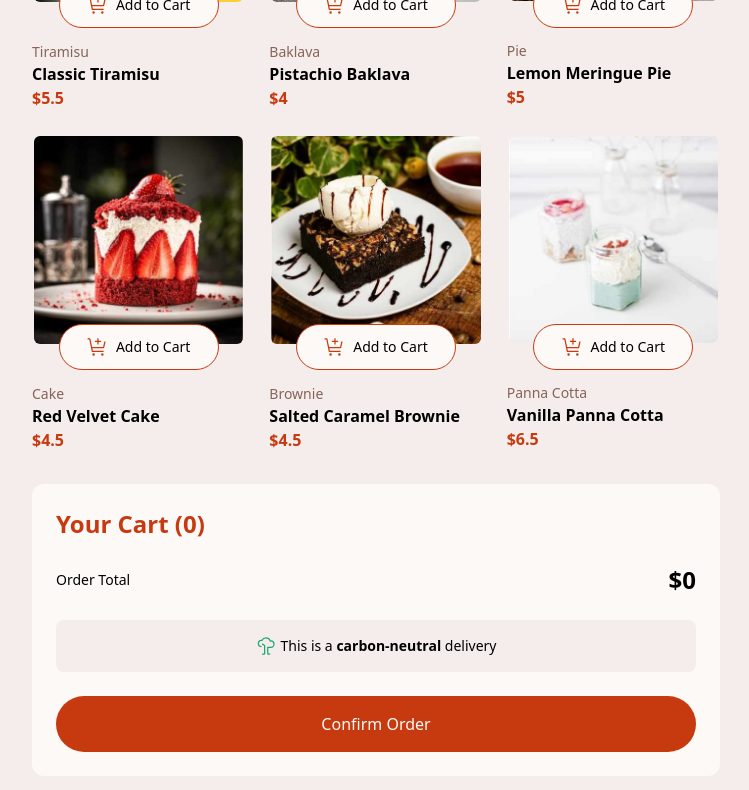
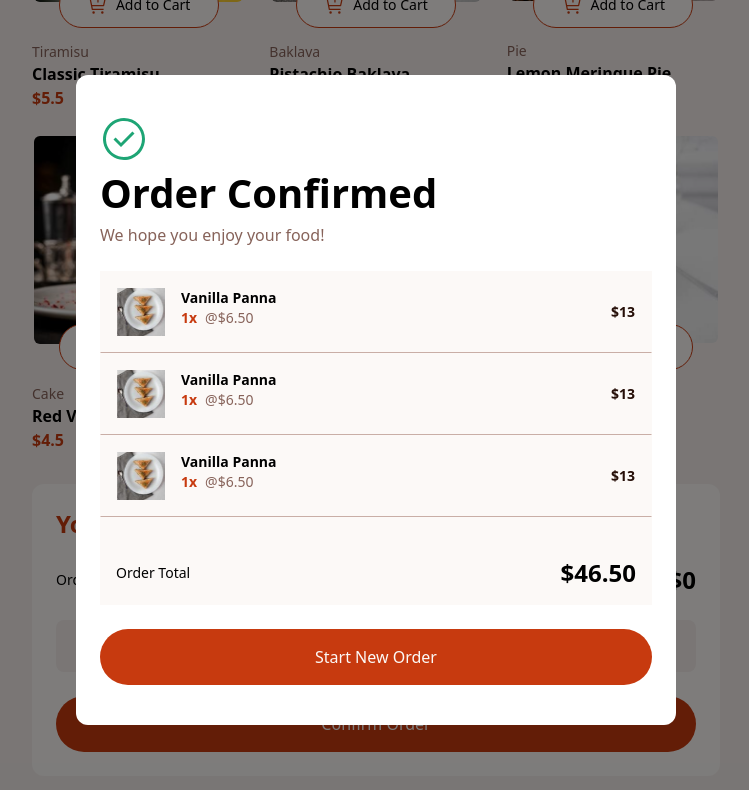
Before and after one commit to Davichobits/product-list-with-cart, a React (Vite) app: page / in a window 1280 px wide. Both pictures are taken after a click on the button "Confirm Order". Shown: the part 664-1454 px from the top of the page, without its empty margins (264-1013 px from the left). Built offline with nearby package versions, Linux system fonts and the light colour scheme.

Commit message:
Confirmation Modal

```diff
--- a/src/App.tsx
+++ b/src/App.tsx
@@ -1,5 +1,6 @@
 import { CardContainer } from './components/card-container';
 import { Cart } from './components/cart';
+import { CartConfirmation } from './components/cart-confirmation';
 
 function App() {
 
@@ -13,6 +14,7 @@ function App() {
             <Cart />
           </div>
         </section>
+        <CartConfirmation />
       </main>
 
   );
--- /dev/null
+++ b/src/components/cart-button.tsx
@@ -0,0 +1,14 @@
+import { useCartStore } from '../store/cart.store';
+
+interface Props {
+  text: string;
+}
+
+export const CartButton = ({text}: Props) => {
+
+  const {toggleShowConfirmation} = useCartStore();
+
+  return (
+    <button onClick={toggleShowConfirmation} className='bg-Red text-Rose-50 p-4 rounded-full w-full cursor-pointer hover:bg-Red/90 transition-colors'>{text}</button>
+  )
+}
--- /dev/null
+++ b/src/components/cart-confirm-item.tsx
@@ -0,0 +1,19 @@
+export const CartConfirmItem = () => {
+  return (
+    <div className='border-1 border-transparent border-b-Rose-300 text-sm py-4'>
+      <div className='flex justify-between items-center px-4'>
+        <div className='flex gap-4'>
+          <img className='size-12' src="/assets/images/image-baklava-thumbnail.jpg" alt="" />
+          <div>
+            <h3 className='font-bold'>Vanilla Panna</h3>
+            <div className='flex gap-2'>
+              <p className='text-Red font-semibold'>1x</p>
+              <p className='text-Rose-500'>@$6.50</p>
+            </div>
+          </div>
+        </div>
+        <p className='font-bold text-Rose-900'>$13</p>
+      </div>
+    </div>
+  )
+}
--- /dev/null
+++ b/src/components/cart-confirmation.tsx
@@ -0,0 +1,27 @@
+import { CartConfirmItem } from './cart-confirm-item'
+import { CartTotal } from './cart-total'
+import { CartButton } from './cart-button'
+import { useCartStore } from '../store/cart.store'
+
+export const CartConfirmation = () => {
+
+  const {showConfirmation} = useCartStore();
+
+  return (
+    <dialog hidden={!showConfirmation} className='bg-black/50 w-full fixed h-screen grid place-content-center'>
+      <div className='w-[375px] md:w-[600px] py-10 px-6 bg-white rounded-xl'>
+        <img src="/assets/images/icon-order-confirmed.svg" alt="icon-order-confirmed" />
+        <h2 className='text-[2.5rem] font-bold' >Order Confirmed</h2>
+        <p className='text-Rose-500 mb-6'>We hope you enjoy your food!</p>
+
+        <div className='bg-Rose-50'>
+          <CartConfirmItem />
+          <CartConfirmItem />
+          <CartConfirmItem />
+          <CartTotal />
+        </div>
+        <CartButton text="Start New Order" />
+      </div>
+    </dialog>
+  )
+}
--- /dev/null
+++ b/src/components/cart-total.tsx
@@ -0,0 +1,8 @@
+export const CartTotal = () => {
+  return (
+    <div className='flex justify-between items-center my-6 p-4'>
+      <p className='text-sm'>Order Total</p>
+      <p className='text-2xl font-bold'>$46.50</p>
+    </div>
+  );
+};
--- a/src/components/cart.tsx
+++ b/src/components/cart.tsx
@@ -3,9 +3,7 @@ import { useCartStore } from '../store/cart.store';
 
 export const Cart = () => {
 
-  const {cart } = useCartStore()
-
-  // const total = products.reduce((sum:number, item: Product) => sum + (item.price * item.itemQuantity), 0 )
+  const {cart, toggleShowConfirmation } = useCartStore()
 
   return (
     <div className='bg-Rose-50 rounded-xl p-6'>
@@ -27,7 +25,7 @@ export const Cart = () => {
         <img src="/assets/images/icon-carbon-neutral.svg" alt="icon-carbon-neutral" />
         <p className='text-sm'>This is a <span className='font-bold'>carbon-neutral</span> delivery</p>
       </div>
-      <button className='bg-Red text-Rose-50 p-4 rounded-full w-full'>
+      <button onClick={toggleShowConfirmation} className='bg-Red text-Rose-50 p-4 rounded-full w-full'>
         Confirm Order
       </button>
     </div>
--- a/src/components/item-cart.tsx
+++ b/src/components/item-cart.tsx
@@ -1,18 +1,12 @@
 import type { CartItem } from '../types/types';
-// import { useCartStore } from '../store/cart.store';
+import { useCartStore } from '../store/cart.store';
 
 export const ItemCart = ({name, price, quantity}: CartItem) => {
 
-  // const {products, addProductToCart: updateProducts } = useCartStore()
+  const {deleteItemFromCart } = useCartStore()
 
   const handleDelete = () => {
-    // const updatedItems = products.map(item => {
-    //   if(item.name === name){
-    //     item.itemQuantity = 0;
-    //   }
-    //   return item
-    // })
-    // updateProducts(updatedItems);
+    deleteItemFromCart(name)
   }
 
 
--- a/src/components/product-card.tsx
+++ b/src/components/product-card.tsx
@@ -35,9 +35,7 @@ export const ProductCard = ({ image, category, name, price }: Product) => {
         image, name, price, quantity: newQuantity
       })
     } else {
-      deleteItemFromCart({
-        image, name, price, quantity: newQuantity
-      })
+      deleteItemFromCart(name)
     }
 
   };
--- a/src/store/cart.store.ts
+++ b/src/store/cart.store.ts
@@ -4,14 +4,17 @@ import data from '../../data.json';
 import type { Product, CartItem } from '../types/types';
 
 interface Store {
+  showConfirmation: boolean;
   products: Product[];
   cart: CartItem[];
   addItemToCart: (newItem: CartItem) => void;
   updateItemInCart: (updatedItem: CartItem) => void;
-  deleteItemFromCart: (itemToDelete: CartItem) => void;
+  deleteItemFromCart: (name: string) => void;
+  toggleShowConfirmation: () => void;
 }
 
 export const useCartStore = create<Store>((set) => ({
+  showConfirmation: false,
   products: data,
 
   cart: [],
@@ -28,7 +31,11 @@ export const useCartStore = create<Store>((set) => ({
       }),
     })),
 
-  deleteItemFromCart: (itemToDelete) => set((state)=>({
-    cart: state.cart.filter(item=> item.name !== itemToDelete.name)
+  deleteItemFromCart: (name) => set((state)=>({
+    cart: state.cart.filter(item=> item.name !== name)
   })),
+
+  toggleShowConfirmation: () => set((state)=>({
+    showConfirmation: !state.showConfirmation,
+  }))
 }));
```
